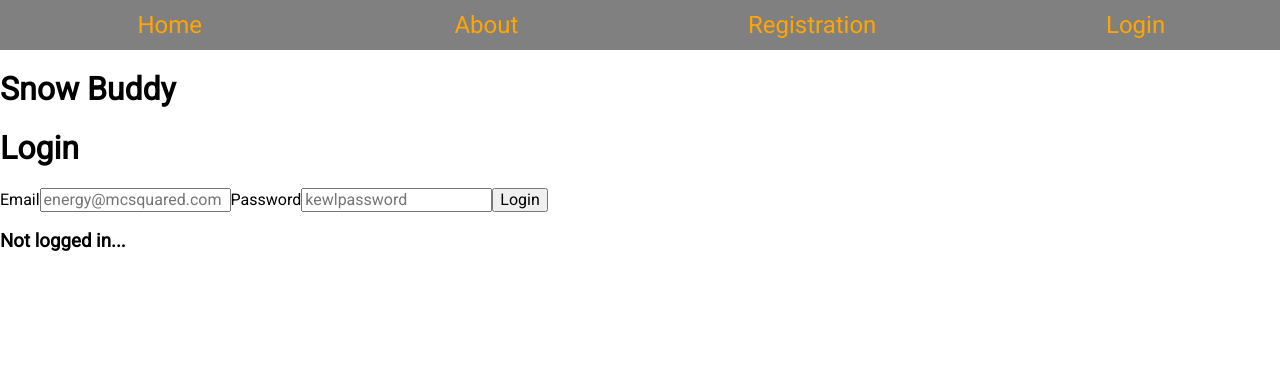
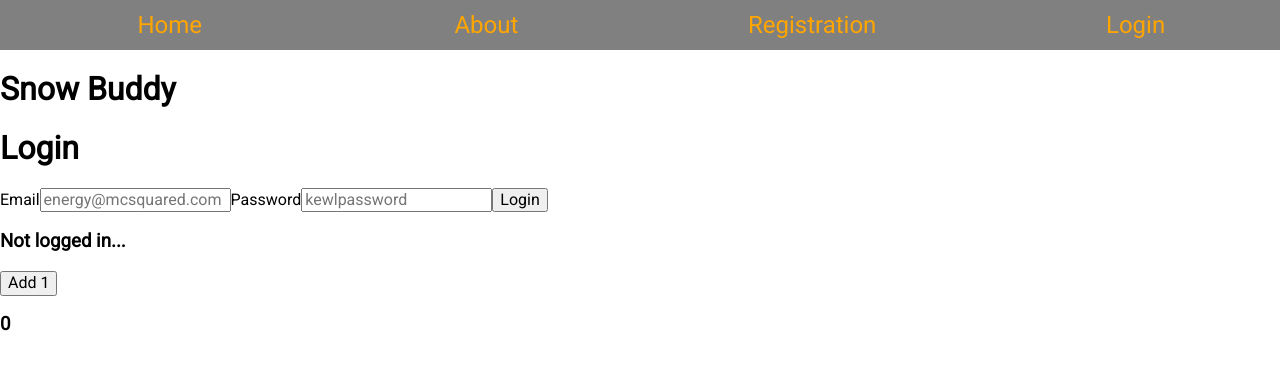
Before and after one commit to lwood54/snow-buddy, a React (Create React App) app in the folder client/: page /userLogin in a window 1280 px wide. Shown: the top 370 px of the page. Built offline with nearby package versions, Linux system fonts and the light colour scheme.

Commit message:
wip protected actions with login

```diff
--- a/client/src/pages/userLogin.js
+++ b/client/src/pages/userLogin.js
@@ -25,9 +25,11 @@ const UserLogin = () => {
 		if (loggedIn) {
 			setLoginMessage("Logged in!");
 			setShowLoginMessage(true);
+			console.log("localStorage token: ", localStorage.getItem("auth-token"));
 		} else {
 			setLoginMessage("Not logged in...");
 			setShowLoginMessage(true);
+			localStorage.removeItem("auth-token");
 		}
 	}, [loggedIn]);
 
@@ -49,6 +51,7 @@ const UserLogin = () => {
 			.then(res => {
 				console.log("res: ", res);
 				setLoggedIn(res.token);
+				localStorage.setItem("auth-token", res.token);
 				setShowLoginMessage(true);
 			})
 			.catch(error => {
@@ -62,6 +65,13 @@ const UserLogin = () => {
 			setShowLoginMessage(false);
 		}, 3000);
 	};
+
+	const [counter, setCounter] = useState(0);
+	const handleAdd = () => {
+		if (localStorage.getItem("auth-token")) {
+			setCounter(counter + 1);
+		}
+	};
 	return (
 		<div>
 			<h1>Login</h1>
@@ -73,6 +83,8 @@ const UserLogin = () => {
 				<input type="submit" value="Login" />
 				{showLoginMessage ? <h3>{loginMessage}</h3> : null}
 			</form>
+			<button onClick={handleAdd}>Add 1</button>
+			<h3>{counter}</h3>
 		</div>
 	);
 };
```
